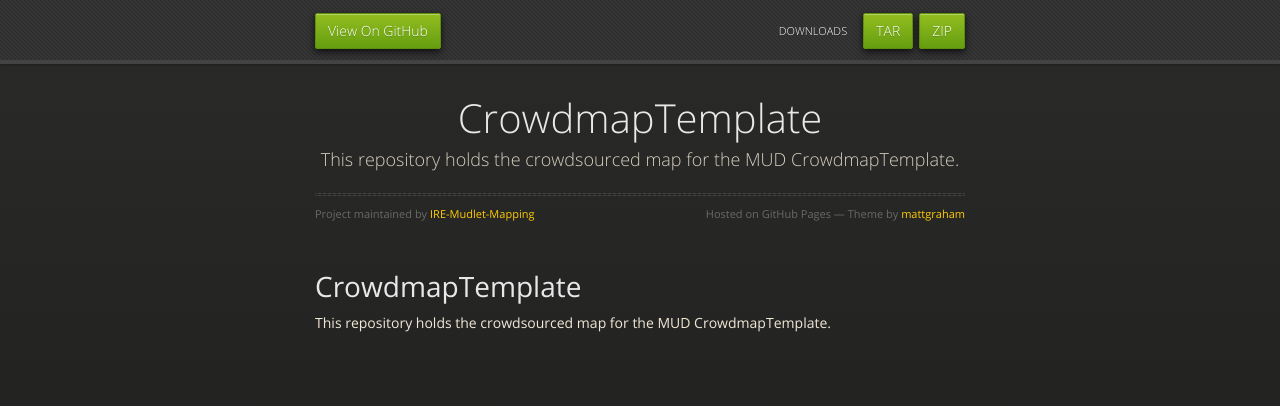
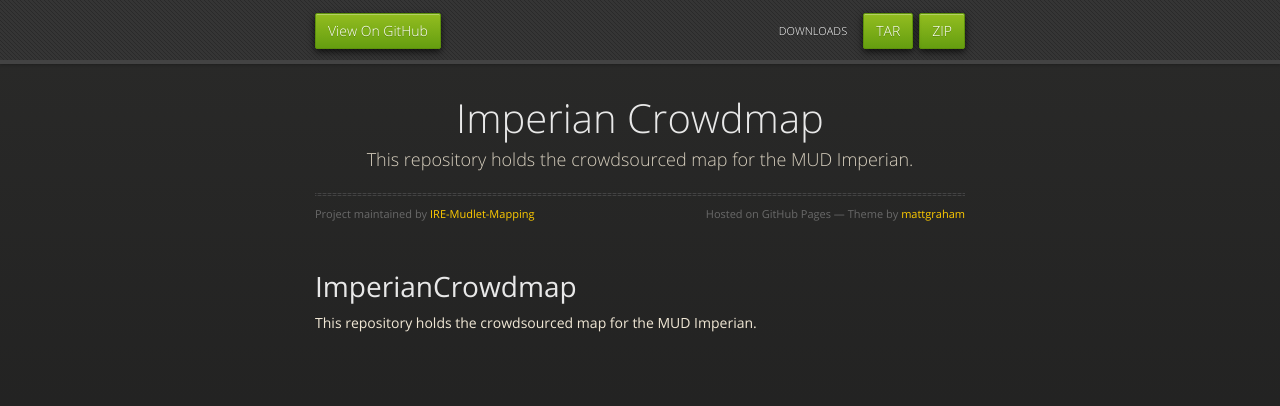
Before and after one commit to IRE-Mudlet-Mapping/ImperianCrowdmap, a plain HTML site: page index.html in a window 1280 px wide. Drawn offline with nearby package versions, Linux system fonts and the light colour scheme.

Commit message:
Update index.html

```diff
--- a/index.html
+++ b/index.html
@@ -3,7 +3,7 @@
   <head>
     <meta charset="utf-8">
     <meta http-equiv="X-UA-Compatible" content="chrome=1">
-    <title>CrowdmapTemplate by IRE-Mudlet-Mapping</title>
+    <title>Impreian Crowdmap by IRE-Mudlet-Mapping</title>
     <link rel="stylesheet" href="stylesheets/styles.css">
     <link rel="stylesheet" href="stylesheets/github-dark.css">
     <script src="https://ajax.googleapis.com/ajax/libs/jquery/1.7.1/jquery.min.js"></script>
@@ -20,9 +20,9 @@
   <body>
       <div id="header">
         <nav>
-          <li class="fork"><a href="https://github.com/IRE-Mudlet-Mapping/CrowdmapTemplate">View On GitHub</a></li>
-          <li class="downloads"><a href="https://github.com/IRE-Mudlet-Mapping/CrowdmapTemplate/zipball/master">ZIP</a></li>
-          <li class="downloads"><a href="https://github.com/IRE-Mudlet-Mapping/CrowdmapTemplate/tarball/master">TAR</a></li>
+          <li class="fork"><a href="https://github.com/IRE-Mudlet-Mapping/ImperianCrowdmap">View On GitHub</a></li>
+          <li class="downloads"><a href="https://github.com/IRE-Mudlet-Mapping/ImperianCrowdmap/zipball/master">ZIP</a></li>
+          <li class="downloads"><a href="https://github.com/IRE-Mudlet-Mapping/ImperianCrowdmap/tarball/master">TAR</a></li>
           <li class="title">DOWNLOADS</li>
         </nav>
       </div><!-- end header -->
@@ -31,17 +31,17 @@
 
       <section>
         <div id="title">
-          <h1>CrowdmapTemplate</h1>
-          <p>This repository holds the crowdsourced map for the MUD CrowdmapTemplate.</p>
+          <h1>Imperian Crowdmap</h1>
+          <p>This repository holds the crowdsourced map for the MUD Imperian.</p>
           <hr>
           <span class="credits left">Project maintained by <a href="https://github.com/IRE-Mudlet-Mapping">IRE-Mudlet-Mapping</a></span>
           <span class="credits right">Hosted on GitHub Pages &mdash; Theme by <a href="https://twitter.com/michigangraham">mattgraham</a></span>
         </div>
 
         <h1>
-<a id="CrowdmapTemplate" class="anchor" href="#CrowdmapTemplate" aria-hidden="true"><span aria-hidden="true" class="octicon octicon-link"></span></a>CrowdmapTemplate</h1>
+<a id="CrowdmapTemplate" class="anchor" href="#CrowdmapTemplate" aria-hidden="true"><span aria-hidden="true" class="octicon octicon-link"></span></a>ImperianCrowdmap</h1>
 
-<p>This repository holds the crowdsourced map for the MUD CrowdmapTemplate.</p>
+<p>This repository holds the crowdsourced map for the MUD Imperian.</p>
       </section>
 
     </div>
```
